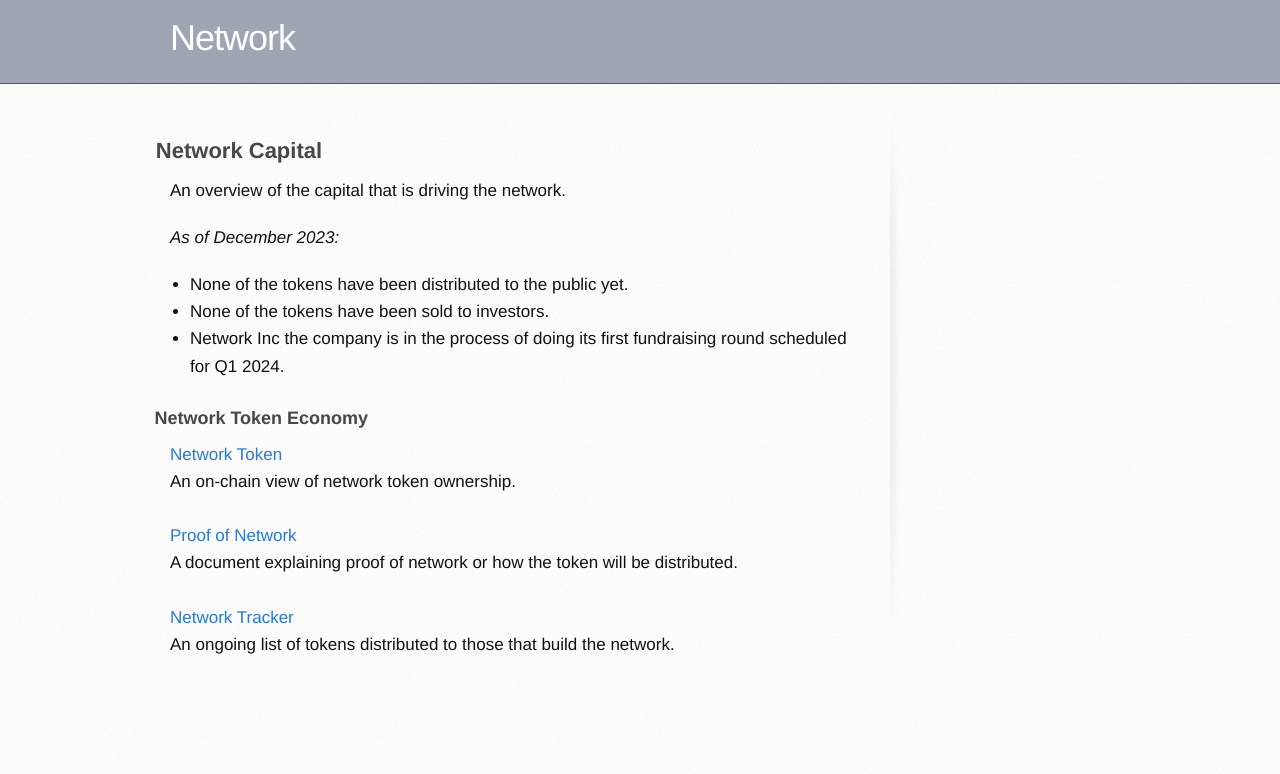
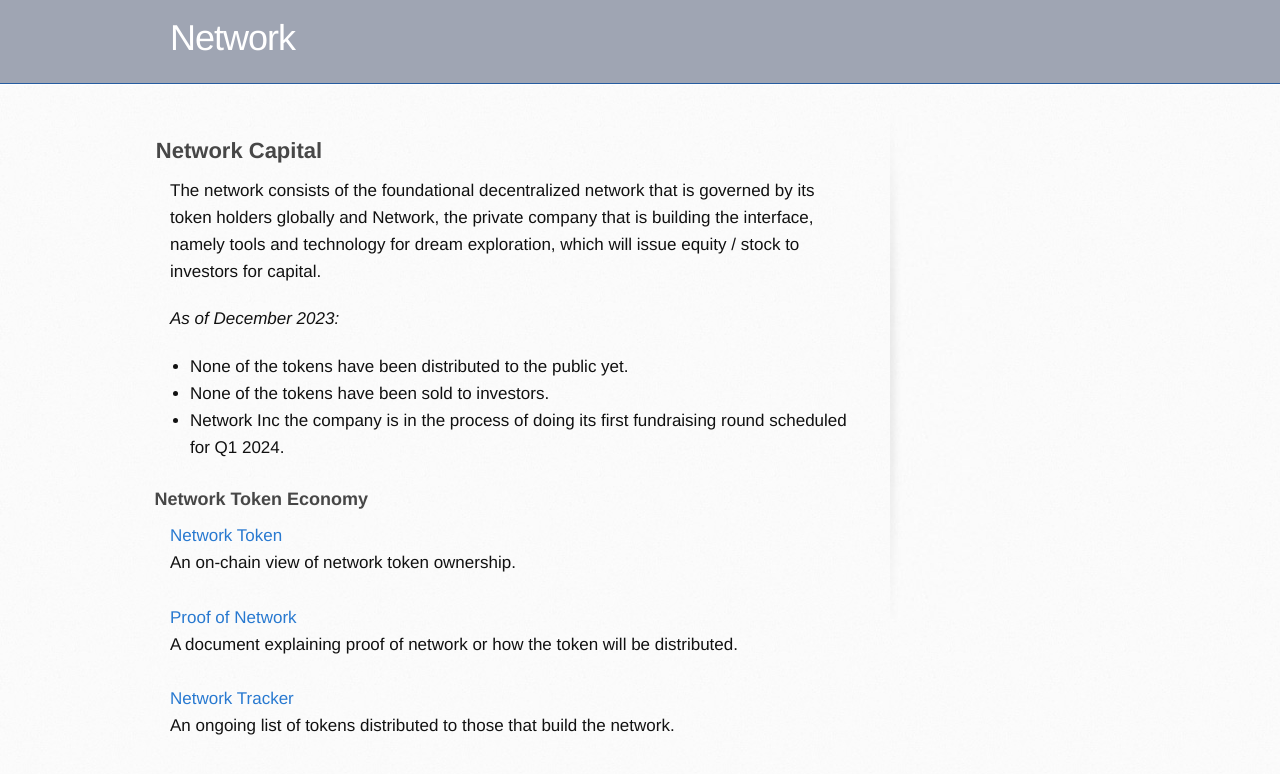
Before and after one commit to networkf/network.github.io, a Jekyll site: the page built from capital.md, in a window 1280 px wide. Shown: the top 774 px of the page. Built offline with Jekyll 4.4.1, drawn with Linux system fonts in a browser that asks for light colours; some web fonts are replaced; our own code applies the rules of GitHub Pages for plain Markdown files; the repository's description, which GitHub fills in, is left out.

Commit message:
Update capital.md

```diff
--- a/capital.md
+++ b/capital.md
@@ -7,7 +7,7 @@ layout: default
 ---
 
 <h2>Network Capital</h2>
-An overview of the capital that is driving the network.
+The network consists of the foundational decentralized network that is governed by its token holders globally and Network, the private company that is building the interface, namely tools and technology for dream exploration, which will issue equity / stock to investors for capital.
 
 _As of December 2023:_
 - None of the tokens have been distributed to the public yet.
```
